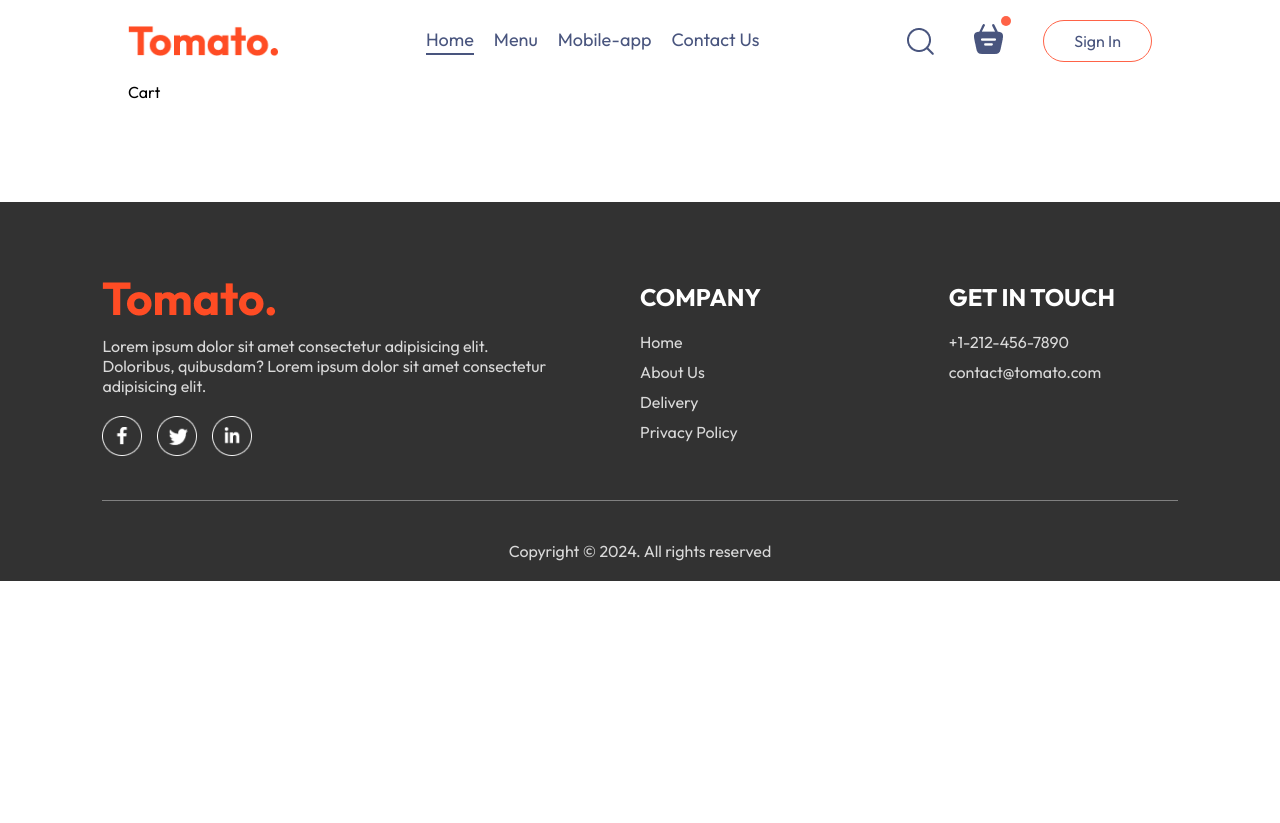
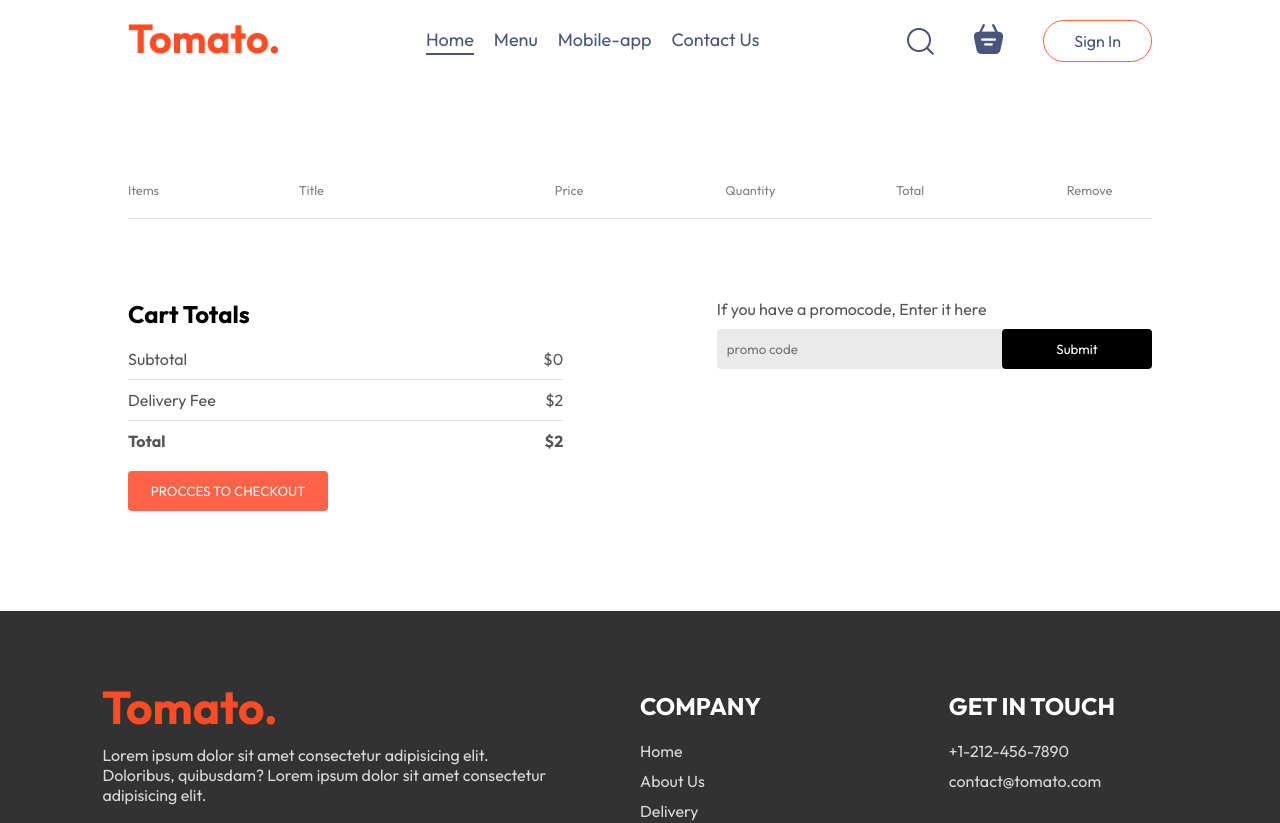
Before and after one commit to wlaurentec/food-delivery-gs, a React (Vite) app in the folder fronted/: page /cart in a window 1280 px wide. Shown: the top 823 px of the page. Before the commit the page ends 800 px from the top, so only its background shows below. Built offline with nearby package versions, Linux system fonts and the light colour scheme.

Commit message:
add Cart page

```diff
--- a/fronted/src/components/Navbar/Navbar.jsx
+++ b/fronted/src/components/Navbar/Navbar.jsx
@@ -1,15 +1,18 @@
 import "./Navbar.css";
 import { assets } from "../../assets/assets";
-import { useState } from "react";
+import { useContext, useState } from "react";
 import { Link } from "react-router-dom";
+import { StoreContext } from "../../context/StoreContext";
 
 const Navbar = ( {setShowLogin} ) => {
 
   const [menu, setMenu] = useState("home")
 
+  const { getTotalCartAmount } = useContext(StoreContext);
+
   return (
     <div className="navbar">
-      <img src={assets.logo} className="logo" alt="" />
+      <Link to="/"><img src={assets.logo} className="logo" alt="" /></Link>
       <ul className="navbar-menu">
         <Link to="/" className={menu === "home" ? "active" : ""} onClick={() => setMenu("home")}>Home</Link>
         <a href="#explore-menu" className={menu === "menu" ? "active" : ""} onClick={() => setMenu("menu")}>Menu</a>
@@ -19,8 +22,8 @@
       <div className="navbar-right">
         <img src={assets.search_icon} alt="" />
         <div className="navbar-search-icon">
-          <img src={assets.basket_icon} alt="" />
-          <div className="dot"></div>
+          <Link to="/cart"><img src={assets.basket_icon} alt="" /></Link>
+          <div className={getTotalCartAmount() === 0 ? "" : "dot"}></div>
         </div>
         <button onClick={() => setShowLogin(true)}>Sign In</button>
       </div>
--- a/fronted/src/context/StoreContext.jsx
+++ b/fronted/src/context/StoreContext.jsx
@@ -17,9 +17,21 @@
     setCartItems((prev) => ({ ...prev, [itemId]: prev[itemId] - 1 }));
   };
 
+  const getTotalCartAmount = () => {
+    let totalAmount = 0;
+    for (const item in cartItems) {
+      if (cartItems[item] > 0) {
+        let itemInfo = food_list.find((product) => product._id === item);
+        totalAmount += itemInfo.price * cartItems[item];
+      }
+    }
+    return totalAmount;
+  }
+
   useEffect(() => {
     console.log(cartItems);
   }, [cartItems]);
+
 
   const contextValue = {
     food_list,
@@ -27,6 +39,7 @@
     setCartItems,
     addToCart,
     removeFromCart,
+    getTotalCartAmount
   };
 
   return (
--- a/fronted/src/pages/Cart/Cart.css
+++ b/fronted/src/pages/Cart/Cart.css
@@ -0,0 +1,107 @@
+.cart{
+  margin-top: 100px;
+}
+
+.cart-items-title{
+  display: grid;
+  grid-template-columns: 1fr 1.5fr 1fr 1fr 1fr 0.5fr;
+  align-items: center;
+  color: grey;
+  font-size: max(1vw,12px);
+}
+
+.cart-items-item{
+  margin:10px 0px;
+  color: black;
+}
+
+.cart-items-item img{
+  width: 50px;
+}
+
+.cart hr{
+  height: 1px;
+  border: none;
+  background-color: #e2e2e2;
+}
+
+.cart-items-item .cross{
+  cursor: pointer;
+}
+
+.cart-bottom {
+  margin-top: 80px;
+  display: flex;
+  justify-content: space-between;
+  gap: max(12vw, 20px);
+}
+
+.cart-total{
+  flex:1;
+  display: flex;
+  flex-direction: column;
+  gap: 20px;
+}
+
+.cart-total-details{
+  display: flex;
+  justify-content: space-between;
+  color: #555
+}
+
+.cart-total hr{
+  margin: 10px 0px;
+}
+
+.cart-total button{
+  border: none;
+  color: white;
+  background-color: tomato;
+  width: max(15vw, 200px);
+  padding: 12px 0px;
+  border-radius: 4px;
+  cursor: pointer;
+}
+
+.cart-promocode{
+  flex:1;
+}
+
+.cart-promocode p{
+  color: #555;
+}
+
+.cart-promocode-input{
+  margin-top: 10px;
+  display: flex;
+  justify-content: space-between;
+  align-items: center;
+  background-color: #eaeaea;
+  border-radius: 4px;
+}
+
+.cart-promocode-input input{
+  background: transparent;
+  border: none;
+  outline: none;
+  padding-left: 10px;
+}
+
+.cart-promocode-input button{
+  width: max(10vw, 150px);
+  padding: 12px 5px;
+  background-color: black;
+  color: white;
+  border: none;
+  border-radius: 4px;
+  cursor: pointer;
+}
+
+@media (max-width: 750px) {
+  .cart-bottom{
+    flex-direction: column-reverse;
+  }
+  .cart-promocode{
+    justify-content: start;
+  }
+}
--- a/fronted/src/pages/Cart/Cart.jsx
+++ b/fronted/src/pages/Cart/Cart.jsx
@@ -1,10 +1,75 @@
-import "./Cart.css"
+import { useContext } from "react";
+import { StoreContext } from "../../context/StoreContext";
+import "./Cart.css";
 const Cart = () => {
+  const { cartItems, food_list, removeFromCart, getTotalCartAmount } = useContext(StoreContext);
+
   return (
-    <div>
-      Cart
+    <div className="cart">
+      <div className="cart-items">
+        <div className="cart-items-title">
+          <p>Items</p>
+          <p>Title</p>
+          <p>Price</p>
+          <p>Quantity</p>
+          <p>Total</p>
+          <p>Remove</p>
+        </div>
+        <br />
+        <hr />
+        {food_list.map((item, index) => {
+          if (cartItems[item._id] > 0) {
+            return (
+              <div key={index}>
+                <div className="cart-items-title cart-items-item">
+                  <img src={item.image} alt="" />
+                  <p>{item.name}</p>
+                  <p>${item.price}</p>
+                  <p>{cartItems[item._id]}</p>
+                  <p>${item.price * cartItems[item._id]}</p>
+                  <p onClick={() => removeFromCart(item._id)} className="cross">
+                    x
+                  </p>
+                </div>
+                <hr />
+              </div>
+            );
+          }
+        })}
+      </div>
+      <div className="cart-bottom">
+        <div className="cart-total">
+          <h2>Cart Totals</h2>
+          <div>
+            <div className="cart-total-details">
+              <p>Subtotal</p>
+              <p>${getTotalCartAmount()}</p>
+            </div>
+            <hr />
+            <div className="cart-total-details">
+              <p>Delivery Fee</p>
+              <p>${2}</p>
+            </div>
+            <hr />
+            <div className="cart-total-details">
+              <b>Total</b>
+              <b>${getTotalCartAmount() + 2}</b>
+            </div>
+          </div>
+            <button>PROCCES TO CHECKOUT</button>
+        </div>
+        <div className="cart-promocode">
+          <div>
+            <p>If you have a promocode, Enter it here</p>
+            <div className="cart-promocode-input">
+              <input type="text" placeholder="promo code" />
+              <button>Submit</button>
+            </div>
+          </div>
+        </div>
+      </div>
     </div>
-  )
-}
+  );
+};
 
-export default Cart
+export default Cart;
```
